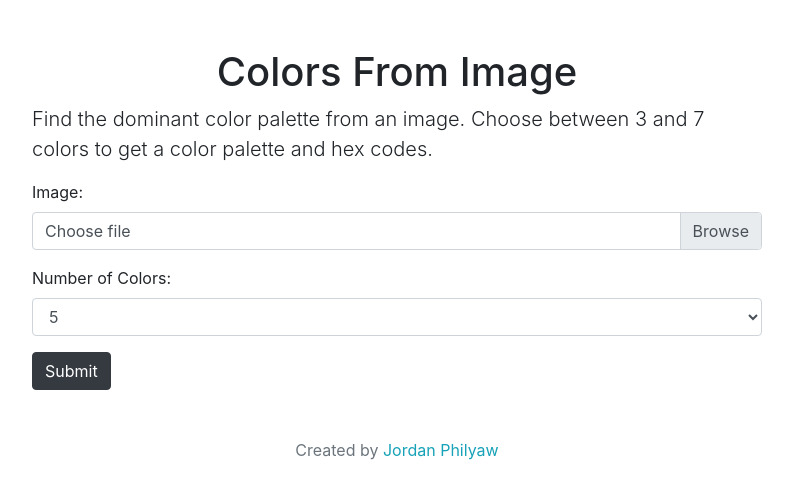
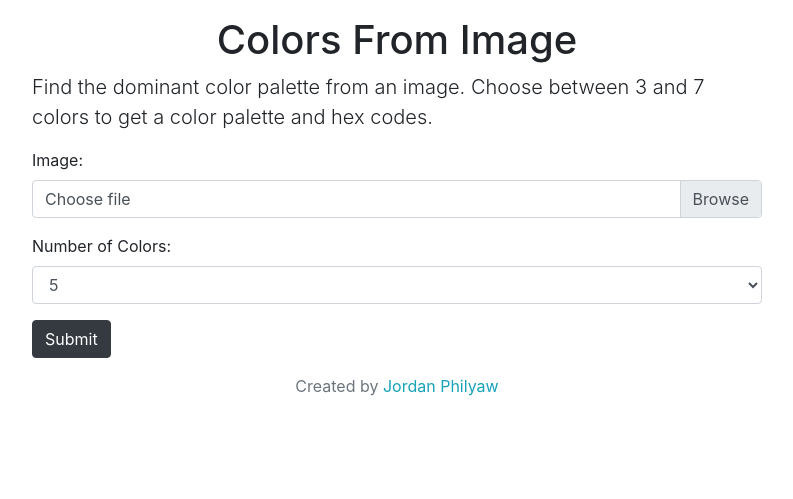
Before and after one commit to philyawj/imgcolors, a Django app: page / in a window 1280 px wide. Shown: the top 499 px of the page, without its empty margins (243-1036 px from the left). Run offline with Django 3.2, Linux system fonts and the light colour scheme; some libraries are stand-ins or nearby versions.

Commit message:
cols and footer margins

```diff
--- a/colors/templates/colors/index.html
+++ b/colors/templates/colors/index.html
@@ -55,7 +55,7 @@
     {% if just_saved_image %}
 
     <div class="row mt-3">
-      <div class="col-sm-12 col-md-4">
+      <div class="col-sm-12 col-md-4 mb-3">
         <h3>Original:</h3>
         <img
           class="img-fluid"
@@ -64,7 +64,7 @@
           alt=""
         />
       </div>
-      <div class="col-sm-12 col-md-4">
+      <div class="col-sm-12 col-md-4 mb-3">
         <h3>Palette:</h3>
         <img
           class="img-fluid"
@@ -73,7 +73,7 @@
           alt=""
         />
       </div>
-      <div class="col-sm-12 col-md-4">
+      <div class="col-sm-12 col-md-4 mb-3">
         <h3>Hexes:</h3>
         {% for hex in hexes_sorted_list %}
         <div class="d-flex align-items-center mb-3">
--- a/imgcolors/templates/base.html
+++ b/imgcolors/templates/base.html
@@ -18,11 +18,11 @@
     />
   </head>
   <body>
-    <div class="container mt-5">
+    <div class="container mt-3">
       {% block content %} {% endblock %}
     </div>
 
-    <footer class="text-muted mt-5">
+    <footer class="text-muted mt-0 mt-md-3">
       <div class="container">
         <div class="row">
           <div class="col-sm-12 text-center">
```
